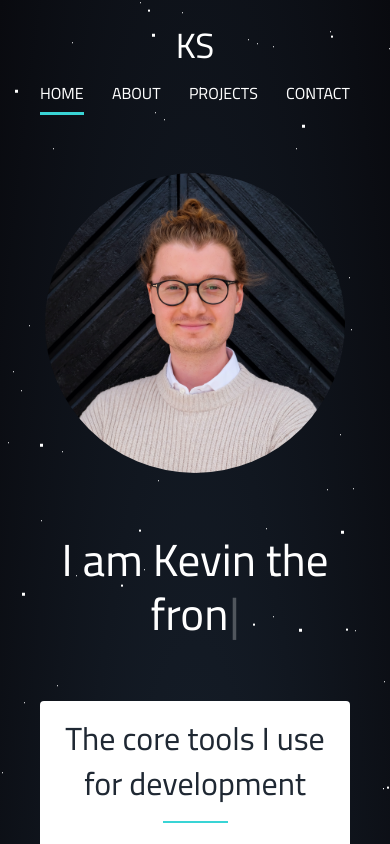
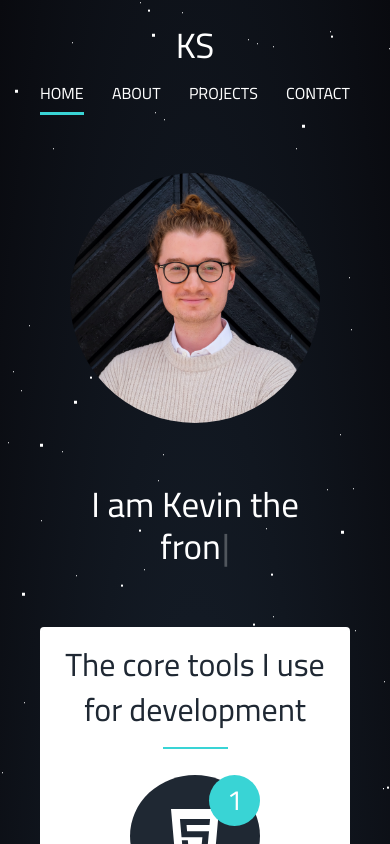
Before and after one commit to kevinsvanback/portfolio-website, a React (Create React App) app: page / in a window 390 px wide. Shown: the top 844 px of the page. Built offline with nearby package versions, Linux system fonts and the light colour scheme.

Commit message:
style updates

```diff
--- a/src/pages/HomePage.module.css
+++ b/src/pages/HomePage.module.css
@@ -150,25 +150,38 @@
   }
 }
 
-@media (max-width: 600px) {
+@media (max-width: 610px) {
+  .typewriter {
+    font-size: 45px;
+  }
+
   .sectionTitle {
     line-height: 1.4;
   }
 }
 
-@media (max-width: 450px) {
+@media (max-width: 460px) {
+  .profileContainer {
+    max-width: 250px;
+    max-height: 250px;
+  }
+
   .typewriter {
-    font-size: 45px;
+    font-size: 35px;
   }
 }
 
-@media (max-width: 350px) {
+@media (max-width: 375px) {
   .homePage {
     gap: 30px;
   }
 
   .profileContainer {
-    max-width: 250px;
-    max-height: 250px;
+    max-width: 200px;
+    max-height: 200px;
+  }
+
+  .typewriter {
+    font-size: 28px;
   }
 }
```
